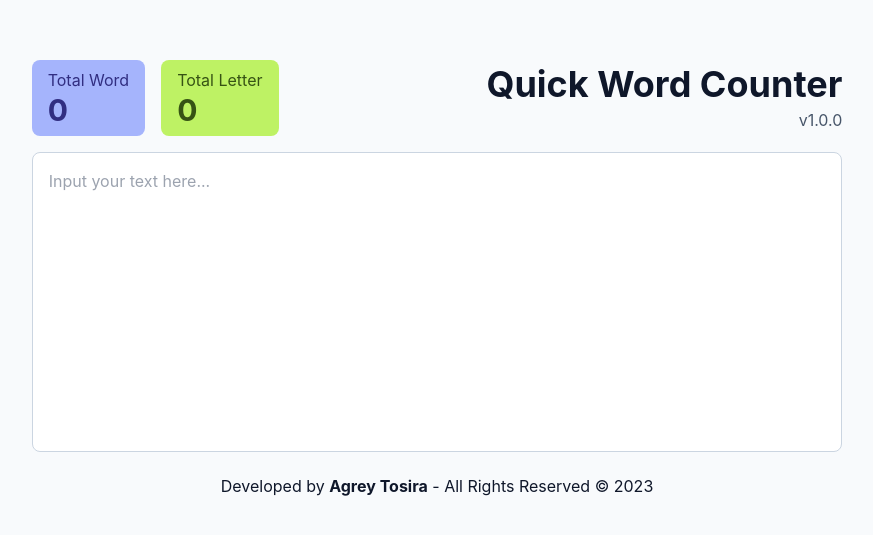
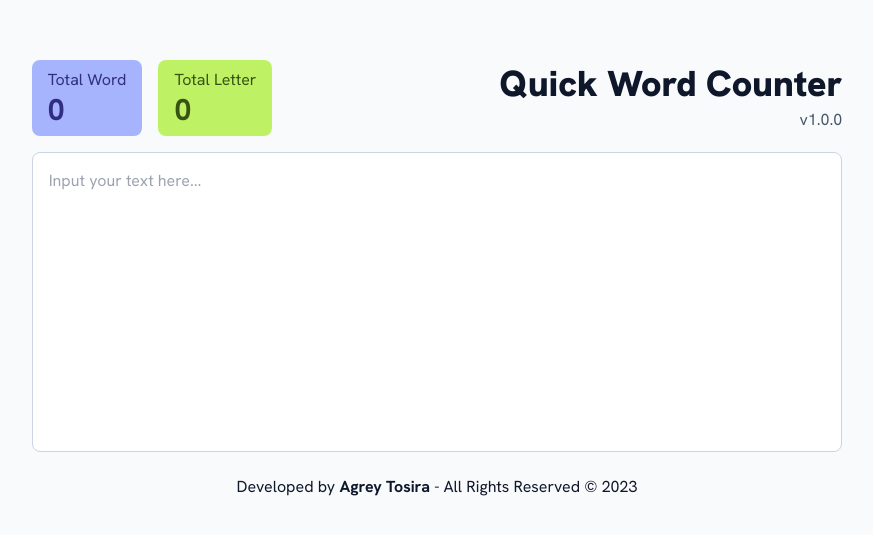
Before and after one commit to agreytosira/quickwordcounter, a React (Vite) app: page / in a window 1280 px wide. Shown: the part 153-688 px from the top of the page, without its empty margins (203-1076 px from the left). Built offline with nearby package versions, Linux system fonts and the light colour scheme.

Commit message:
style: set default font into Hanken Grotesk

```diff
--- a/index.html
+++ b/index.html
@@ -5,6 +5,9 @@
     <link rel="icon" type="image/svg+xml" href="/vite.svg" />
     <meta name="viewport" content="width=device-width, initial-scale=1.0" />
     <title>Quick Word Counter</title>
+    <link rel="preconnect" href="https://fonts.googleapis.com" />
+    <link rel="preconnect" href="https://fonts.gstatic.com" crossorigin />
+    <link href="https://fonts.googleapis.com/css2?family=Hanken+Grotesk:wght@400;700;900&display=swap" rel="stylesheet" />
     <meta name="description" content="Quick Word Counter is a website to count word and letter of your paragraph easily and fast." />
   </head>
   <body>
--- a/src/index.css
+++ b/src/index.css
@@ -5,3 +5,7 @@
 body {
   @apply bg-slate-50 text-slate-900;
 }
+
+h1 {
+  @apply font-black !important;
+}
--- a/src/index.scss
+++ b/src/index.scss
@@ -5,7 +5,7 @@
 }
 
 body {
-  font-family: Inter, system-ui, Avenir, Helvetica, Arial, sans-serif;
+  font-family: 'Hanken Grotesk', Inter, system-ui, Avenir, Helvetica, Arial, sans-serif;
   font-synthesis: none;
   text-rendering: optimizeLegibility;
   -webkit-font-smoothing: antialiased;
```
